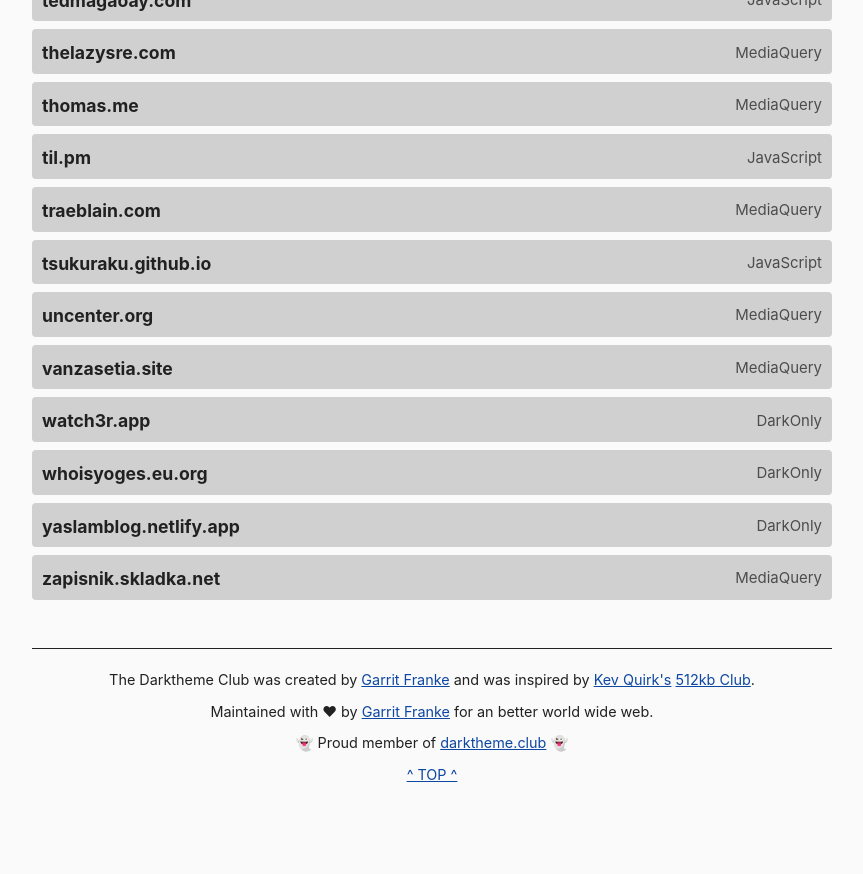
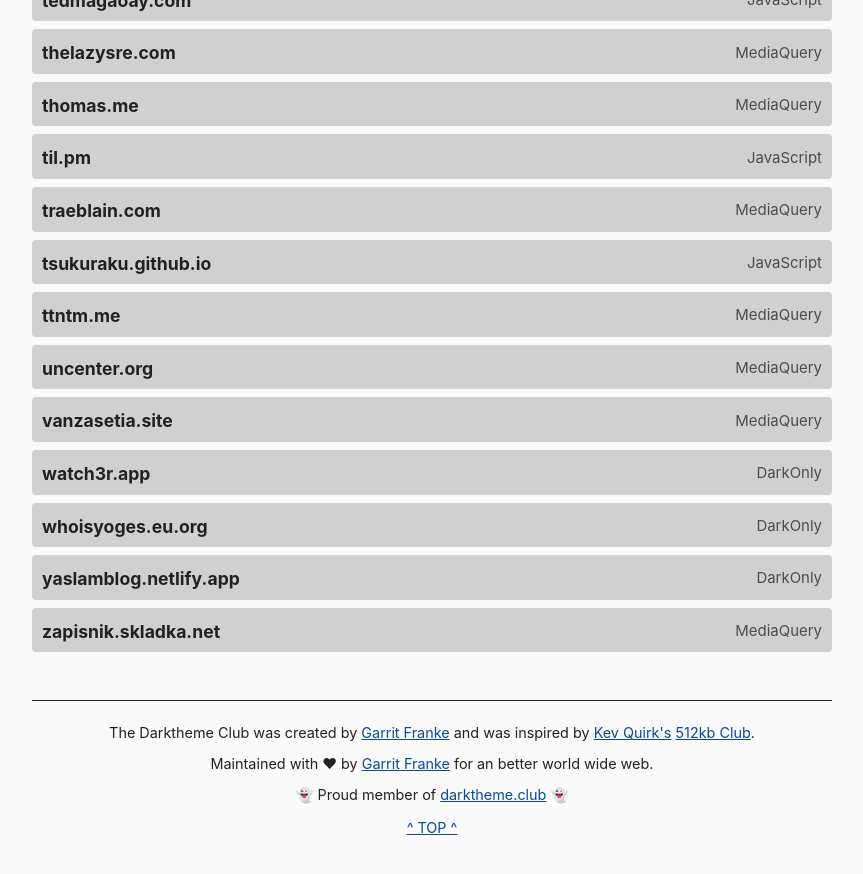
Before and after one commit to katherinek727/darktheme.club, a Jekyll site: the page built from index.md, in a window 1280 px wide and 900 px high, scrolled down 5327 px. Shown: the top 874 px of the window, without its empty margins (208-1071 px from the left). Built offline with Jekyll 4.4.1, drawn with Linux system fonts in a browser that asks for light colours; before the commit the page ends 6174 px from its top, so only the background shows below that.

Commit message:
Update sites.yml

```diff
--- a/_data/sites.yml
+++ b/_data/sites.yml
@@ -468,6 +468,11 @@
   method: javascript
   last_checked: 2023-06-23
 
+- domain: ttntm.me
+  url: https://ttntm.me/
+  method: mediaquery
+  last_checked: 2024-01-03
+
 - domain: uncenter.org
   url: https://www.uncenter.org/
   method: mediaquery
```
